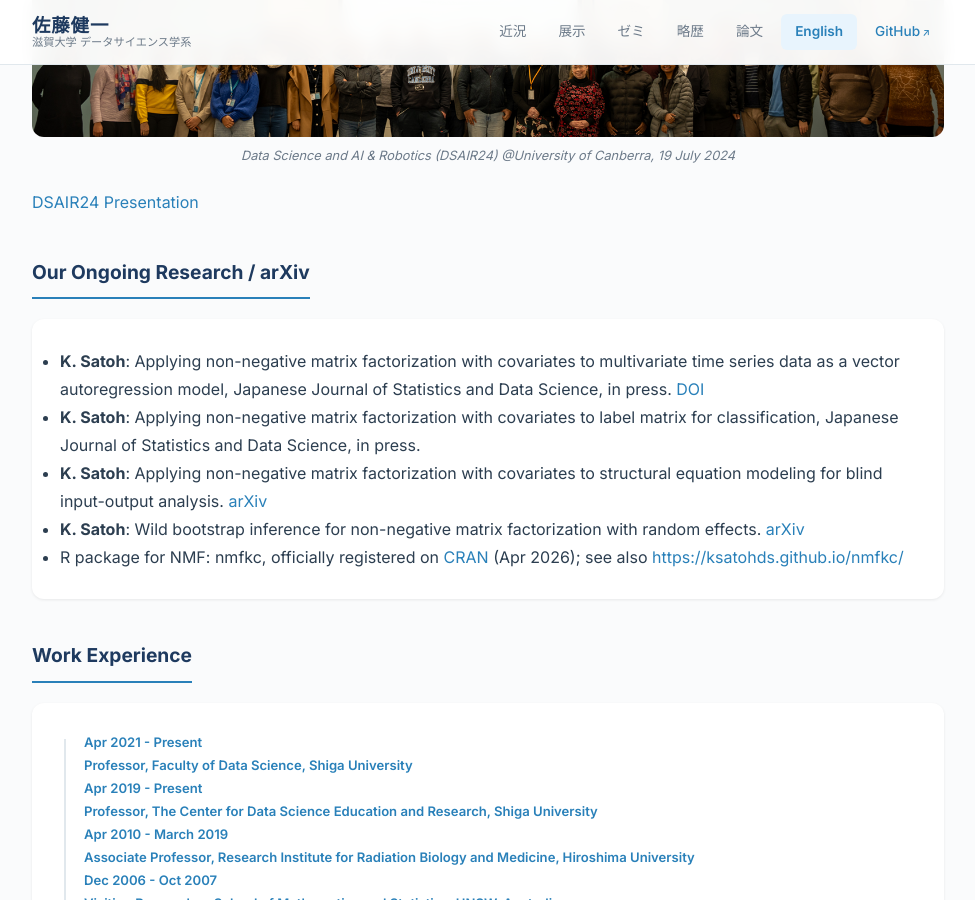
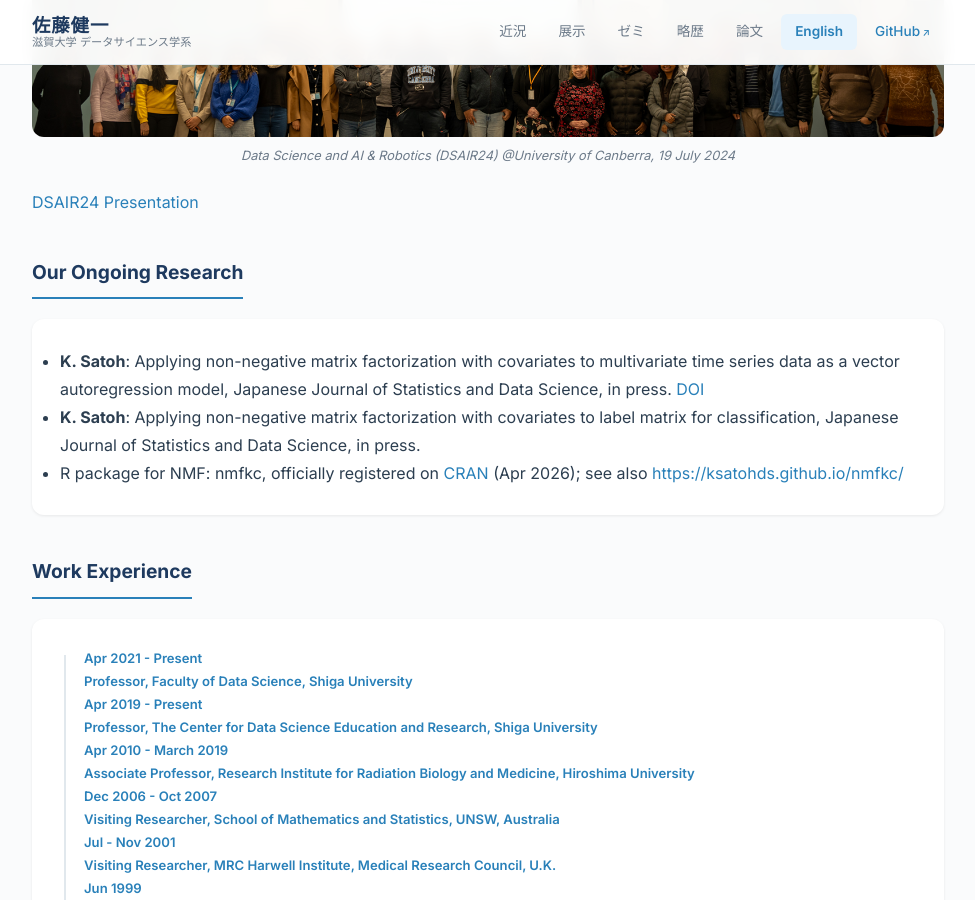
Before and after one commit to ksatohds/ksatohds.github.io, a Jekyll site: the page built from english.md, in a window 1280 px wide and 900 px high, scrolled down 1000 px. Shown: the whole window, without its empty margins (152-1127 px from the left). Built offline with Jekyll 4.4.1, drawn with Linux system fonts in a browser that asks for light colours.

Commit message:
20260512 remove arxiv entries and rename section to Our Ongoing Research
Co-Authored-By: Claude Opus 4.6 (1M context) <noreply@anthropic.com>

```diff
--- a/english.md
+++ b/english.md
@@ -41,14 +41,12 @@ title: English
 </div>
 
 <div class="section">
-  <h2 class="section-title">Our Ongoing Research / arXiv</h2>
+  <h2 class="section-title">Our Ongoing Research</h2>
 
   <div class="card">
     <ul>
       <li><strong class="author-highlight">K. Satoh</strong>: Applying non-negative matrix factorization with covariates to multivariate time series data as a vector autoregression model, Japanese Journal of Statistics and Data Science, in press. <a class="pub-link" href="https://doi.org/10.1007/s42081-025-00314-0">DOI</a></li>
       <li><strong class="author-highlight">K. Satoh</strong>: Applying non-negative matrix factorization with covariates to label matrix for classification, Japanese Journal of Statistics and Data Science, in press.</li>
-      <li><strong class="author-highlight">K. Satoh</strong>: Applying non-negative matrix factorization with covariates to structural equation modeling for blind input-output analysis. <a class="pub-link" href="https://arxiv.org/abs/2512.18250">arXiv</a></li>
-      <li><strong class="author-highlight">K. Satoh</strong>: Wild bootstrap inference for non-negative matrix factorization with random effects. <a class="pub-link" href="https://arxiv.org/abs/2603.01468">arXiv</a></li>
       <li>R package for NMF: nmfkc, officially registered on <a href="https://cran.r-project.org/web/packages/nmfkc/index.html">CRAN</a> (Apr 2026); see also <a href="https://ksatohds.github.io/nmfkc/">https://ksatohds.github.io/nmfkc/</a></li>
     </ul>
   </div>
```
